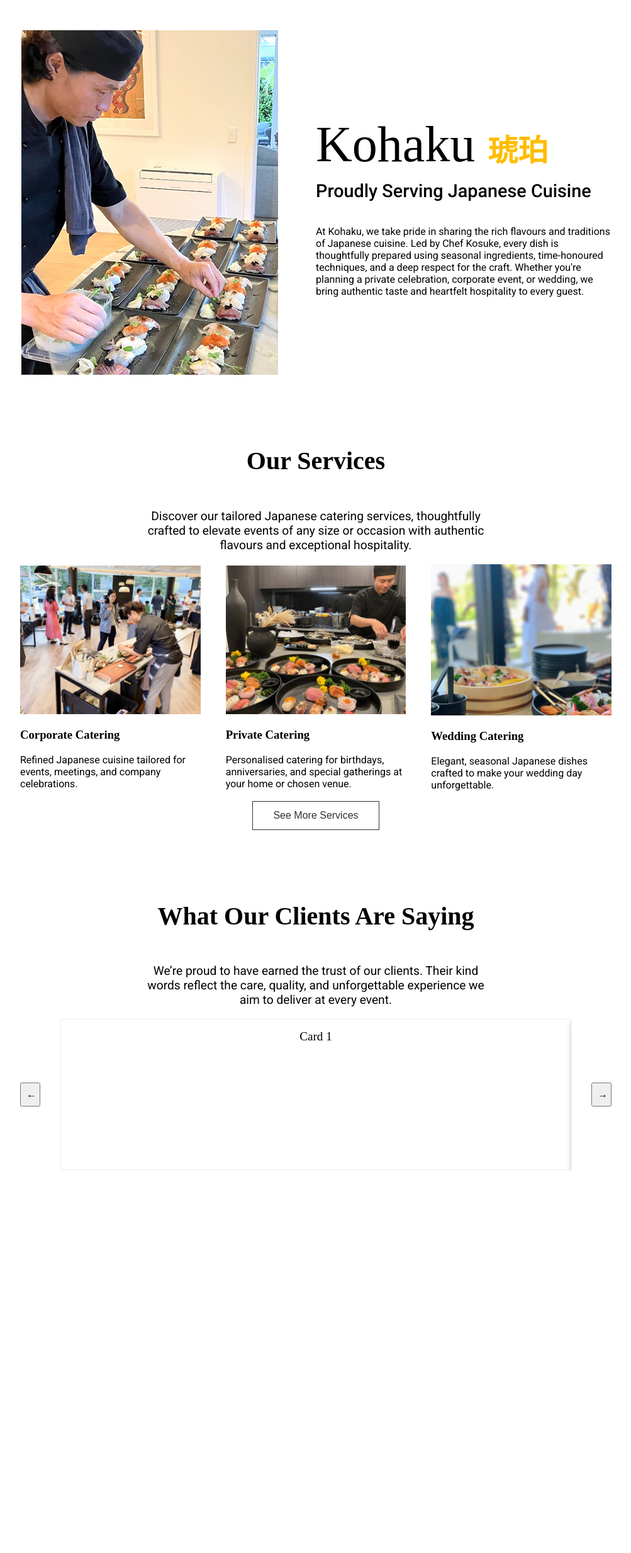
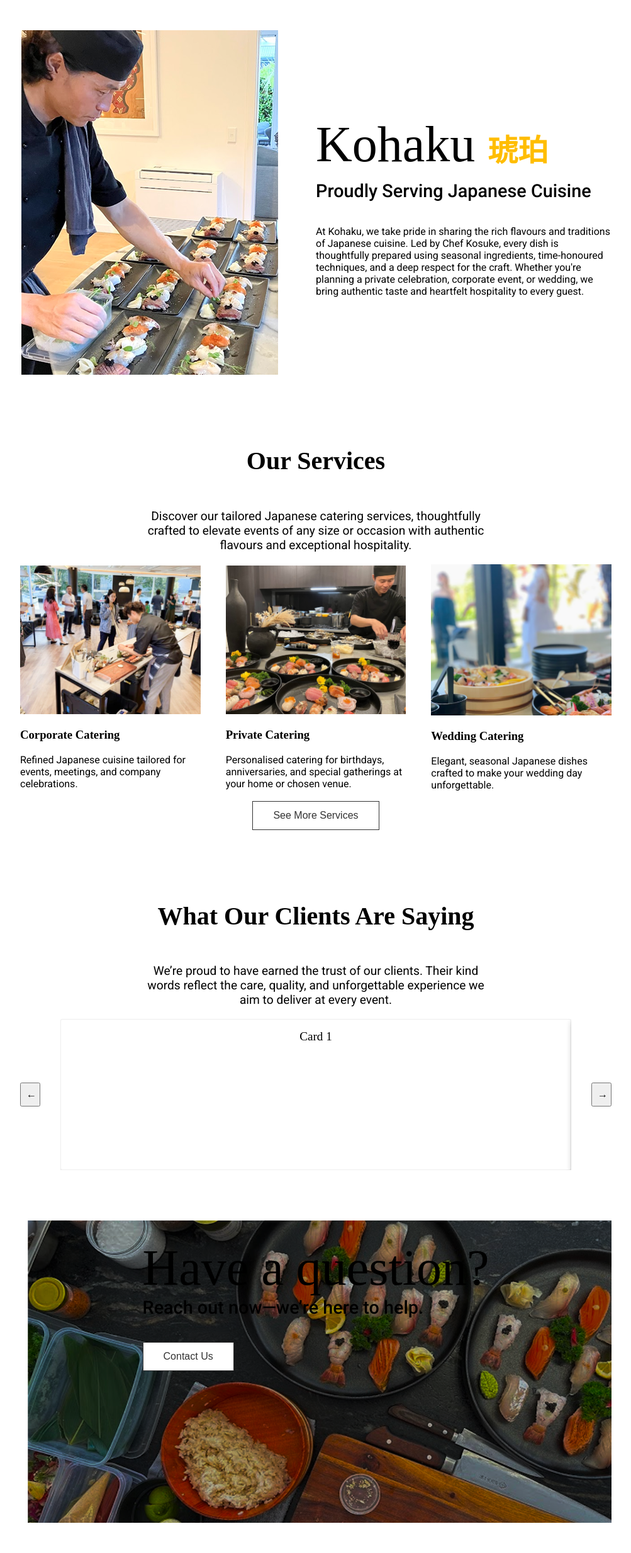
Before and after one commit to Masamist/Kohaku, a Jekyll site: the page built from index.markdown, in a window 1280 px wide. Shown: the whole page at 63% size, without its empty margins (138-1141 px from the left). Built offline with Jekyll 4.4.1, drawn with Linux system fonts in a browser that asks for light colours; some web fonts are replaced; before the commit the page ends 1906 px from its top, so only the background shows below that.

Commit message:
add home question but image got issue

```diff
--- a/_layouts/home.html
+++ b/_layouts/home.html
@@ -96,6 +96,14 @@
       </div> -->
     </section>
 
+    <!-- Home Question -->
+    <section class="question_container">
+      <div>
+        <h2 class="intro_header">Have a question?</h2>
+        <h4 class="intro_subheader">Reach out now—we’re here to help.</h4>
+        <button class="btn-outline">Contact Us</button>
+      </div>
+    </section>
 
 
   </main>
--- a/assets/kohaku.css
+++ b/assets/kohaku.css
@@ -204,3 +204,39 @@ h4, p {
   max-width: 22rem;
 }
 }
+
+/**
+ * Home_question
+ */
+.question_container {
+  display: flex;
+  flex-direction: column;
+  justify-content: space-between;
+  align-items: center;
+  gap: 2.5rem;
+  background-image: url('/assets/images/home_question.png');
+  background-repeat: no-repeat;
+  background-attachment: fixed;
+  background-size: cover;
+  min-height: 30rem;
+}
+.intro_container div {
+  width: 50%;
+}
+.intro_container div img {
+  width: 100%;
+}
+
+@media screen and (max-width: 800px) {
+  .intro_container {
+    flex-direction: column;
+    width: 100%;
+    justify-content: space-between;
+    align-items: first baseline;
+    gap: 3rem;
+    max-width: 600px;
+  }
+  .intro_container div {
+    width: 100%;
+  }
+}
```
Also changed, not shown: assets/images/home_question.png (added), 1 other file.
